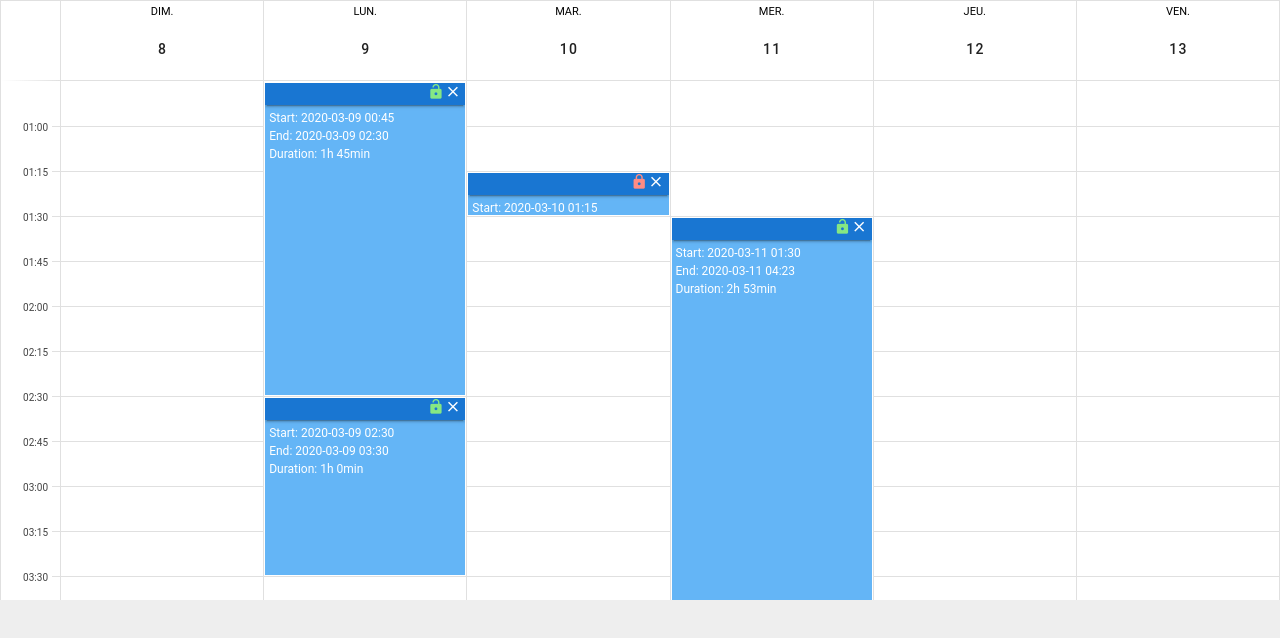
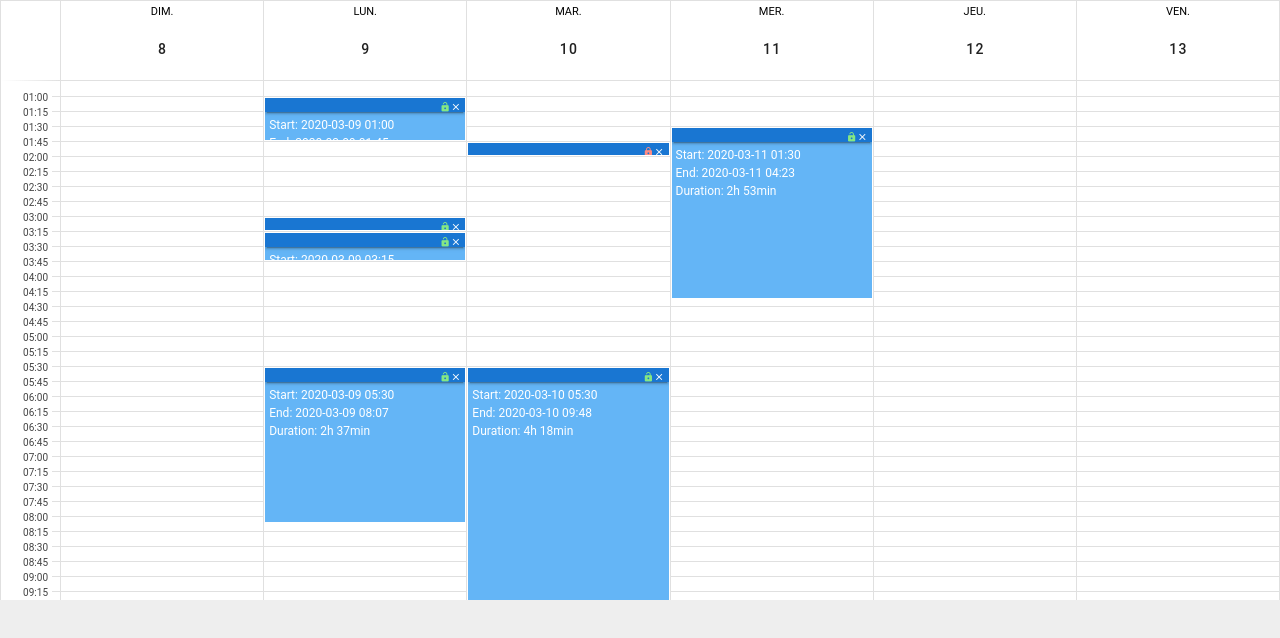
Before and after one commit to stratosphr/calendar, a Vue app: page / in a window 1280 px wide. Shown: the top 638 px of the page. Built offline with nearby package versions, Linux system fonts and the light colour scheme.

Commit message:
Added fade transition to improve visual experience quality

```diff
--- a/src/components/SCalendar.vue
+++ b/src/components/SCalendar.vue
@@ -26,6 +26,7 @@
           >
 
             <!-- GHOST -->
+            <v-fade-transition>
               <div
                   :style="`top: ${eventGeometry(ghost).y}px; height: ${eventGeometry(ghost).h}px`"
                   class="success lighten-1"
@@ -55,13 +56,17 @@
                 <!-- RESIZER -->
                 <div style="position: absolute; height: 6px; bottom: 0; width: 100%; cursor: row-resize" />
               </div>
+            </v-fade-transition>
 
             <!-- EVENTS / GHOSTS -->
+            <v-fade-transition
+                appear
+                v-for="e in dragging || resizing ? ghosts[date(event.start)] : events[date(event.start)]"
+            >
               <div
                   :style="`top: ${eventGeometry(e).y}px; height: ${eventGeometry(e).h}px; z-index: ${dragging || resizing ? 0 : 1}; opacity: ${dragging ? 0.4 : 1}`"
                   class="blue lighten-2"
                   style="position: absolute; left: 0; width: 100%; overflow: hidden; border-left: solid white thin !important; border-right: solid white thin !important"
-                v-for="e in dragging || resizing ? ghosts[date(event.start)] : events[date(event.start)]"
               >
                 <!-- RESIZER -->
                 <div
@@ -116,6 +121,7 @@
                     style="position: absolute; bottom: 0; height: 6px; width: 100%"
                 />
               </div>
+            </v-fade-transition>
 
             <!-- INTERVALS -->
             <div
@@ -142,7 +148,7 @@
 
 		data() {
 			return {
-				intervalHeight: 45,
+				intervalHeight: 15,
 				intervalMinutes: 15,
 				firstInterval: 3,
 				intervalCount: 4 * 24 - 3,
@@ -302,13 +308,17 @@
 					this.ghosts = {
 						'2020-03-09': [
 							{
-								start: moment('2020-03-09 00:45'),
-								end: moment('2020-03-09 02:30'),
+								start: moment('2020-03-09 01:00'),
+								end: moment('2020-03-09 01:45'),
 								locked: false
 							},
 							{
-								start: moment('2020-03-09 02:30'),
-								end: moment('2020-03-09 03:30')
+								start: moment('2020-03-09 03:15'),
+								end: moment('2020-03-09 03:45')
+							},
+							{
+								start: moment('2020-03-09 03:00'),
+								end: moment('2020-03-09 03:15')
 							},
 							{
 								start: moment('2020-03-09 05:30'),
@@ -317,8 +327,8 @@
 						],
 						'2020-03-10': [
 							{
-								start: moment('2020-03-10 01:15'),
-								end: moment('2020-03-10 01:30'),
+								start: moment('2020-03-10 01:45'),
+								end: moment('2020-03-10 02:00'),
 								locked: true
 							},
 							{
```
Lines whose indentation alone changed are shown as unchanged.
